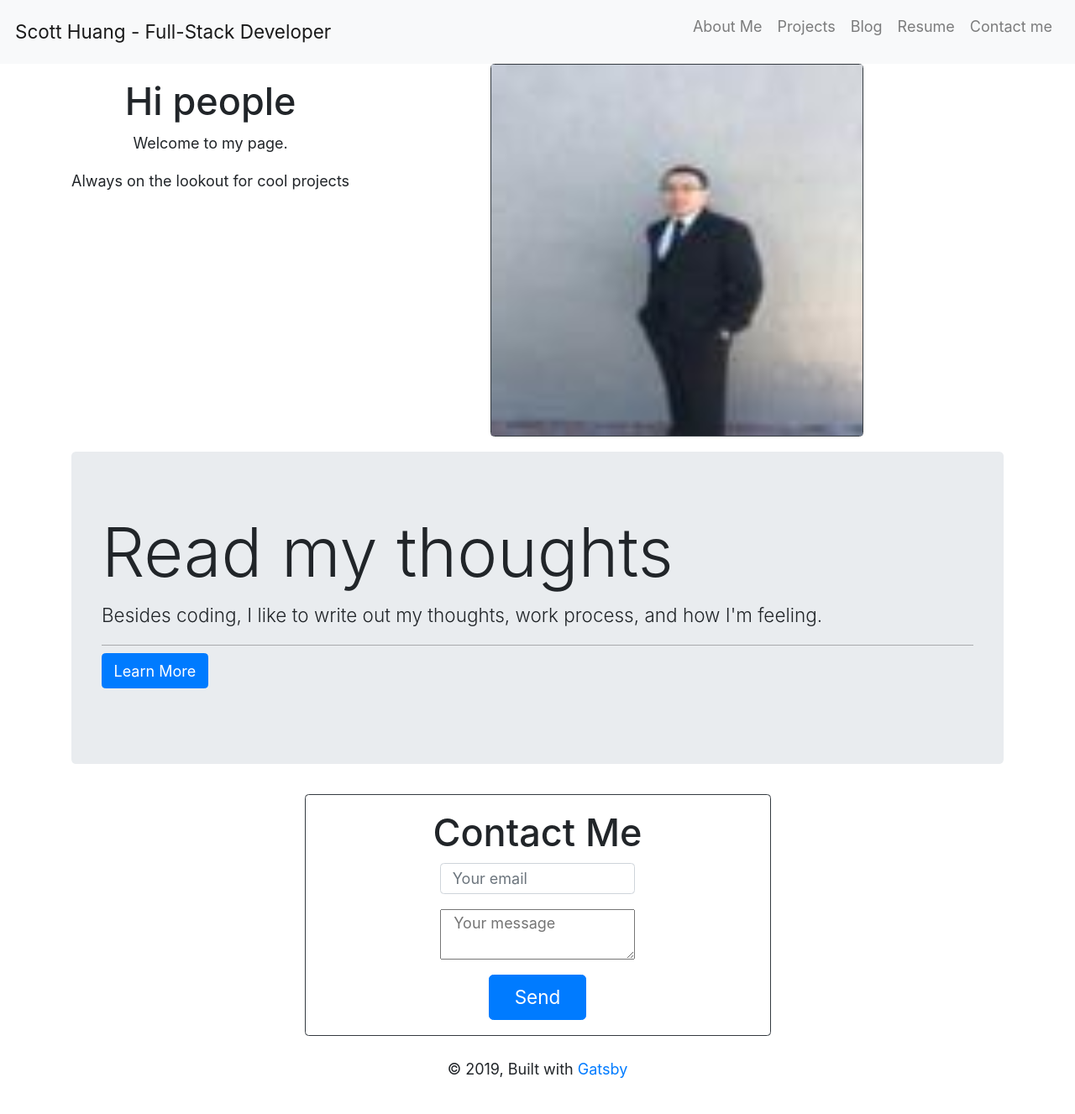
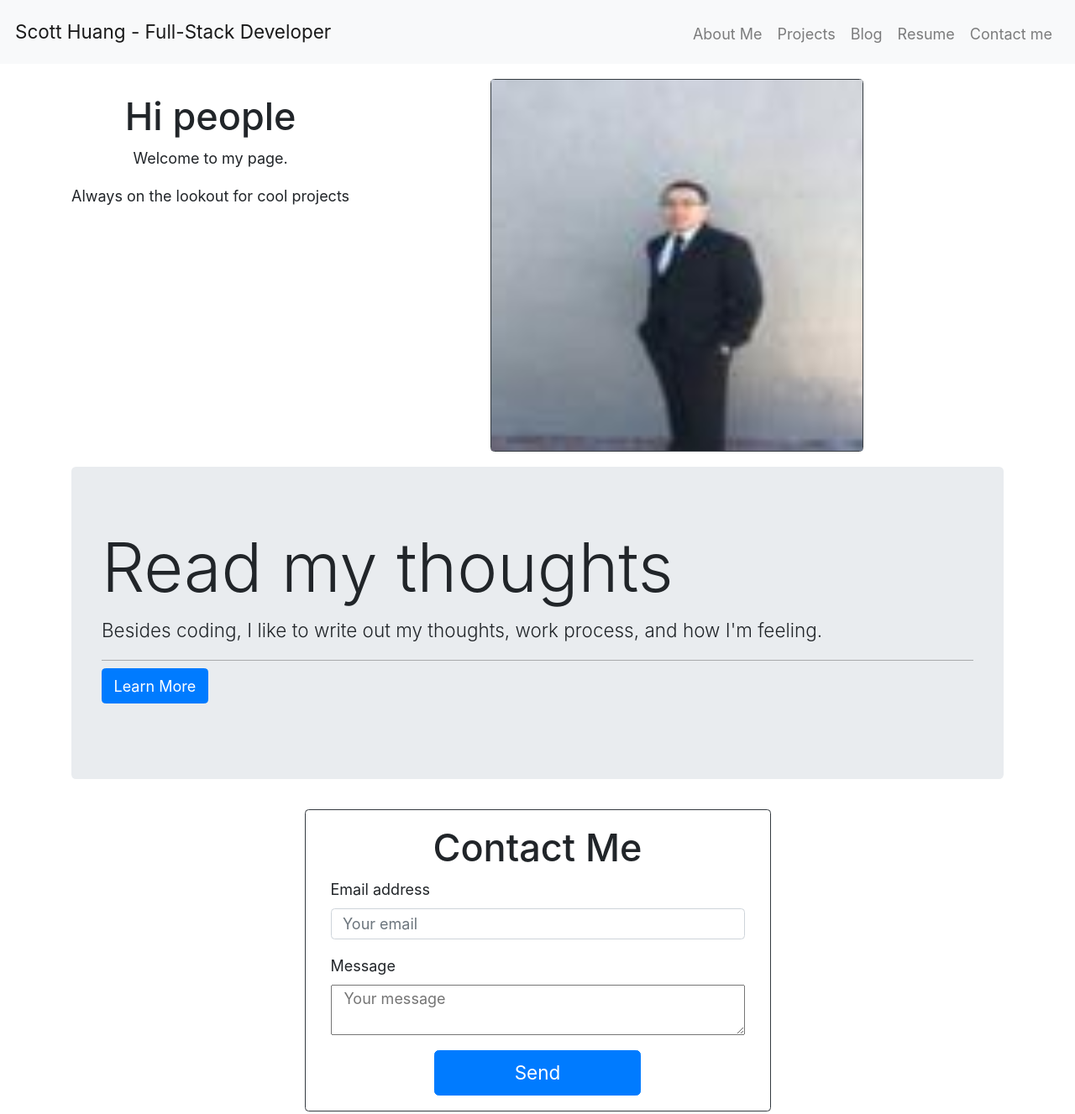
Before and after one commit to scotth527/gatsby_blog, a Gatsby site: page / in a window 1280 px wide. Shown: the top 1327 px of the page at 84% size. Before the commit the page ends 1287 px from the top, so only its background shows below. Built offline with nearby package versions, Linux system fonts and the light colour scheme; Gatsby itself is replaced by a stand-in of ours.

Commit message:
fixed navbar styling and contact section

```diff
--- a/src/components/contactform.js
+++ b/src/components/contactform.js
@@ -14,8 +14,10 @@ export default class Contact extends React.Component {
     <div id="contact">
         <form className="col-lg-6 col-12 mx-auto text-center border border-dark rounded" action="https://formspree.io/scottyh527@gmail.com" method="POST">
             <h1 className="mt-3">Contact Me</h1>
-            <div className="col-6 mx-auto d-flex flex-column">
+            <div className="col-12 mx-auto d-flex flex-column">
+                <label className="mr-auto" for="exampleInputEmail1">Email address</label>
                 <input className="col-12 mb-3 form-control" type="email" name="_replyto" placeholder="Your email"/>
+                <label className="mr-auto" for="exampleInputEmail1">Message</label>
                 <textarea className="col-12 mb-3" type="text" name="name" placeholder="Your message"/>
                 <input className="col-6 mx-auto mb-3 btn btn-primary btn-lg" type="submit" value="Send"/>
             </div>
--- a/src/components/layout.css
+++ b/src/components/layout.css
@@ -3,7 +3,9 @@ html {
   -ms-text-size-adjust: 100%;
   -webkit-text-size-adjust: 100%;
 }
-
+a.nav-link, .navbar-brand {
+  padding:0;
+}
 body {
   margin: 0;
 }
--- a/src/components/navbar.js
+++ b/src/components/navbar.js
@@ -34,7 +34,7 @@ export default class MyNavbar extends React.Component {
           <NavbarBrand className="p-0" href="/">{this.props.title}</NavbarBrand>
           <NavbarToggler onClick={this.toggle} />
           <Collapse isOpen={this.state.isOpen} navbar>
-            <Nav className="ml-auto p-0" navbar>
+            <Nav className="ml-auto mt-3 p-0" navbar>
               <NavItem>
                 <NavLink href="#about">About Me </NavLink>
               </NavItem>
--- a/src/pages/index.js
+++ b/src/pages/index.js
@@ -20,7 +20,7 @@ export class IndexPage extends React.Component {
           <div className="row">
 
           </div>
-          <div className="text-center mx-auto d-flex justify-content-around">
+          <div className="text-center mx-auto mt-3 mb-3 d-flex justify-content-around">
             <div>
               <h1 className="mt-3">Hi people</h1>
               <p>Welcome to my page.</p>
```
